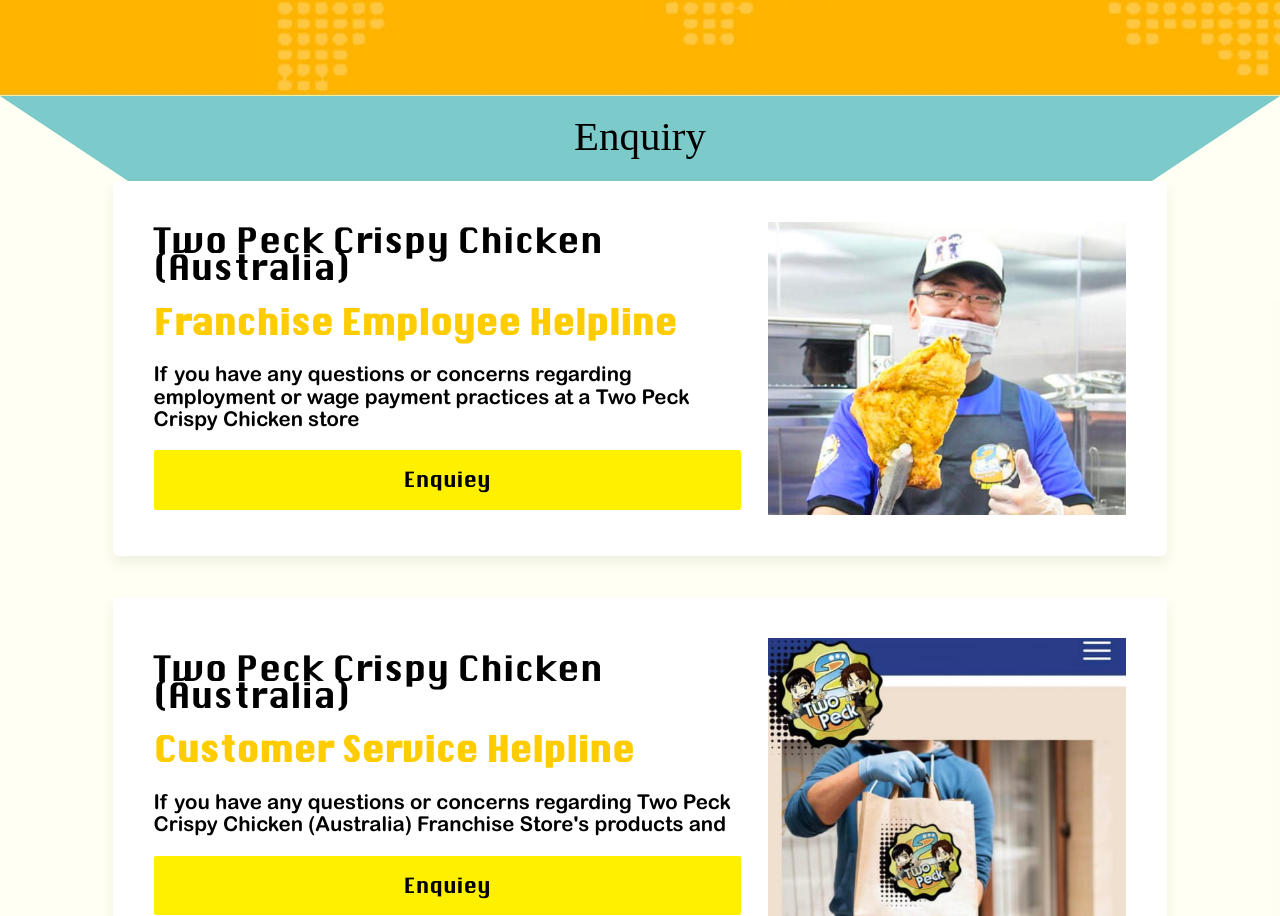
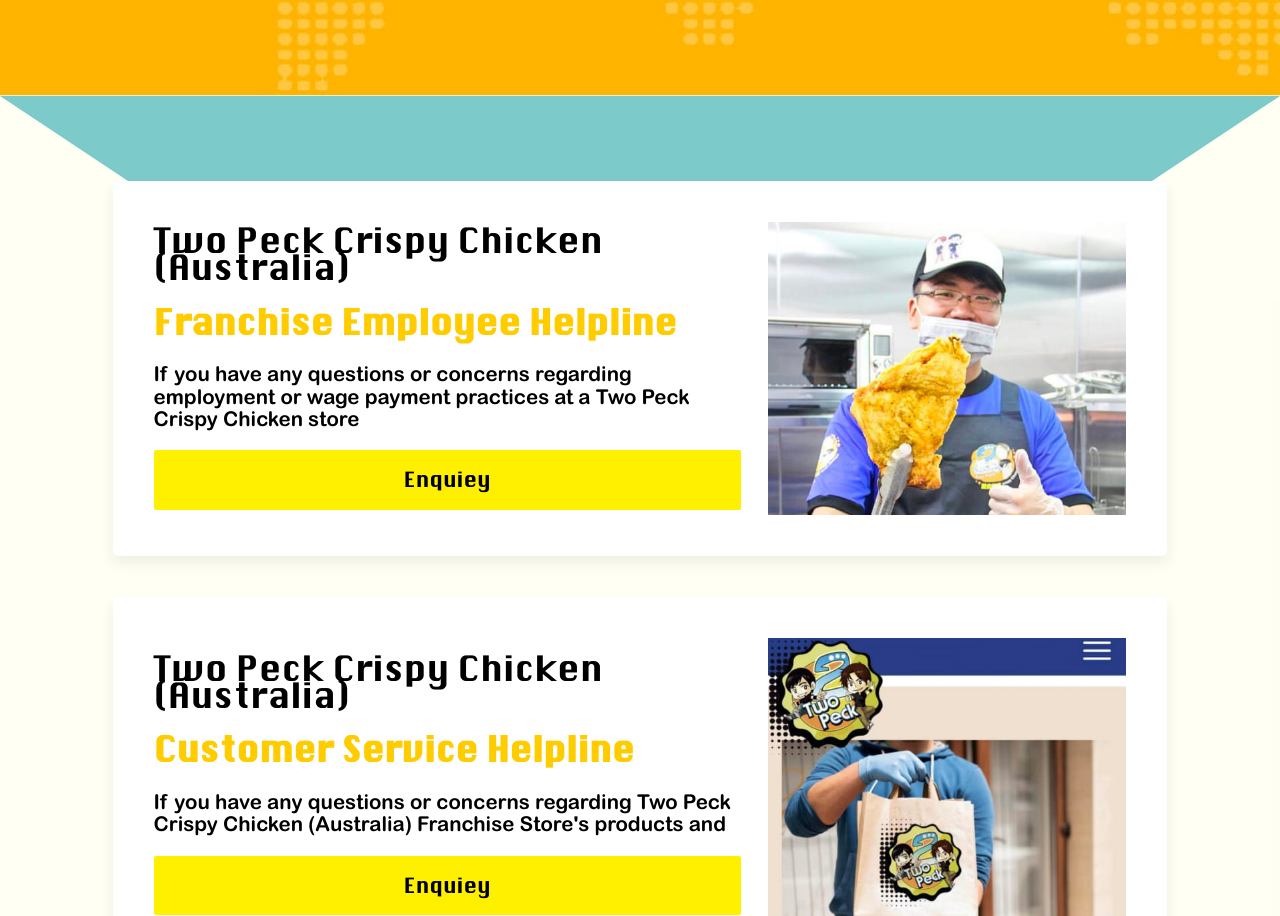
Before and after one commit to tappmarket/demo, a Vue app: page / in a window 1280 px wide. Shown: the part 5796-6712 px from the top of the page. Built offline with nearby package versions, Linux system fonts and the light colour scheme.

Commit message:
remove enqury title

```diff
--- a/src/views/home/index.vue
+++ b/src/views/home/index.vue
@@ -266,7 +266,7 @@
     <!-- enquiry -->
     <div id="enquiry">
       <div class="enquiry-top-bg">
-        <div class="enquiry-title">Enquiry</div>
+        <div class="enquiry-title"></div>
       </div>
       <div class="enquiry-list">
         <ul class="enquiry-list__inner">
```
